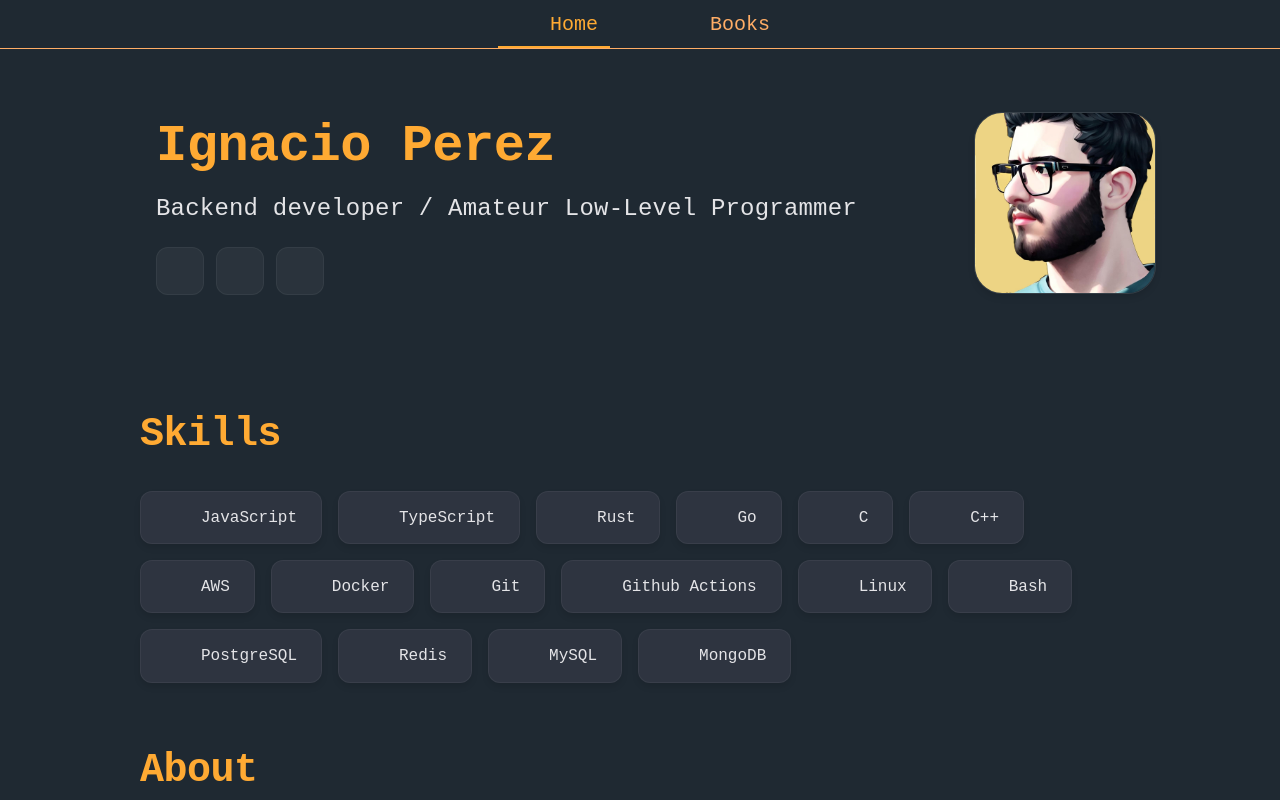
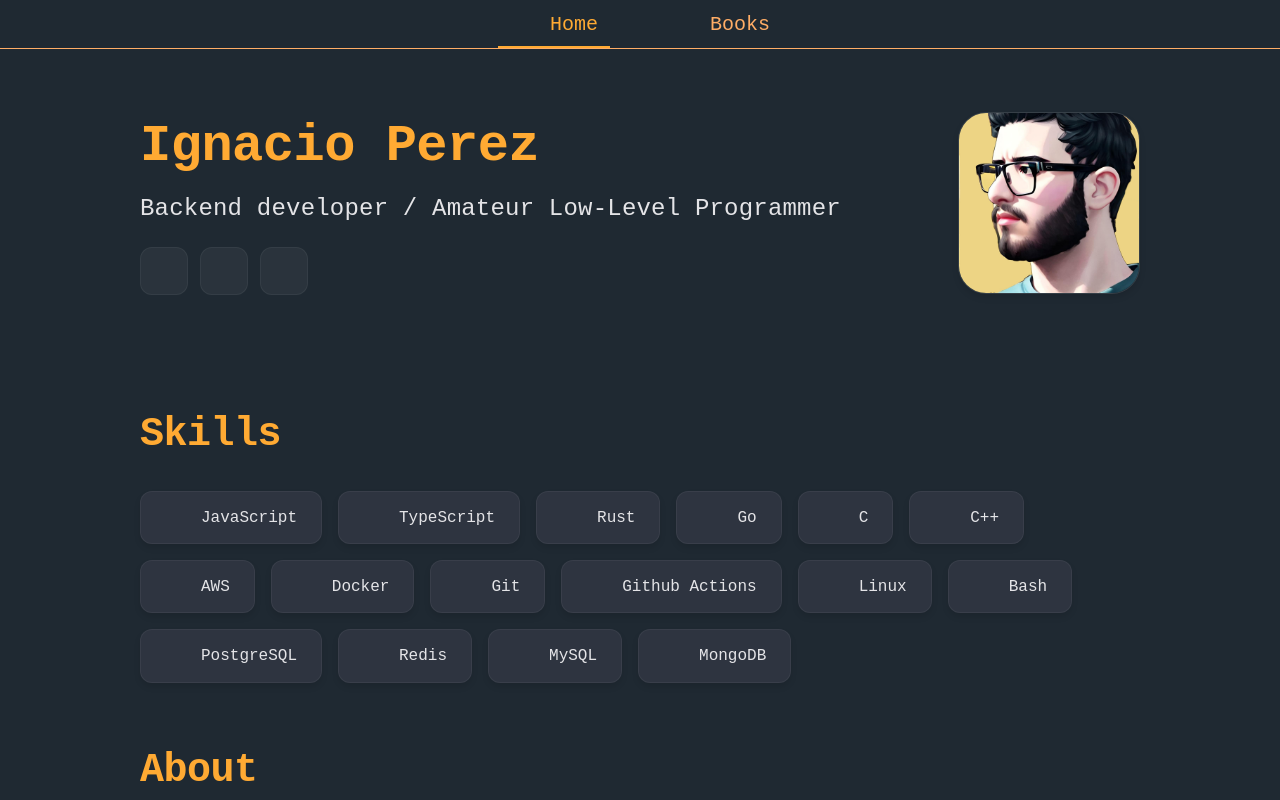
Before and after one commit to 0xErwin1/iperez-page, an Astro site: page / in a window 1280 px wide. Shown: the top 800 px of the page. Built offline with nearby package versions, Linux system fonts and the light colour scheme; Astro itself is replaced by a stand-in of ours; a web font is replaced by a local one.

Commit message:
fix: Pading in section Me

```diff
--- a/src/components/Me.astro
+++ b/src/components/Me.astro
@@ -39,10 +39,6 @@ const { name, label, image, profiles } = cv;
     flex-direction: column-reverse;
     align-items: center;
     gap: 2rem;
-    padding: 1.5rem 0rem;
-    max-width: 1000px;
-    margin: 0 auto;
-    width: 100%;
   }
 
   .info {
@@ -150,7 +146,7 @@ const { name, label, image, profiles } = cv;
     .container {
       flex-direction: row;
       justify-content: space-between;
-      padding: 3rem 1rem;
+      padding: 3rem 0rem;
       gap: 3rem;
     }
 
```
